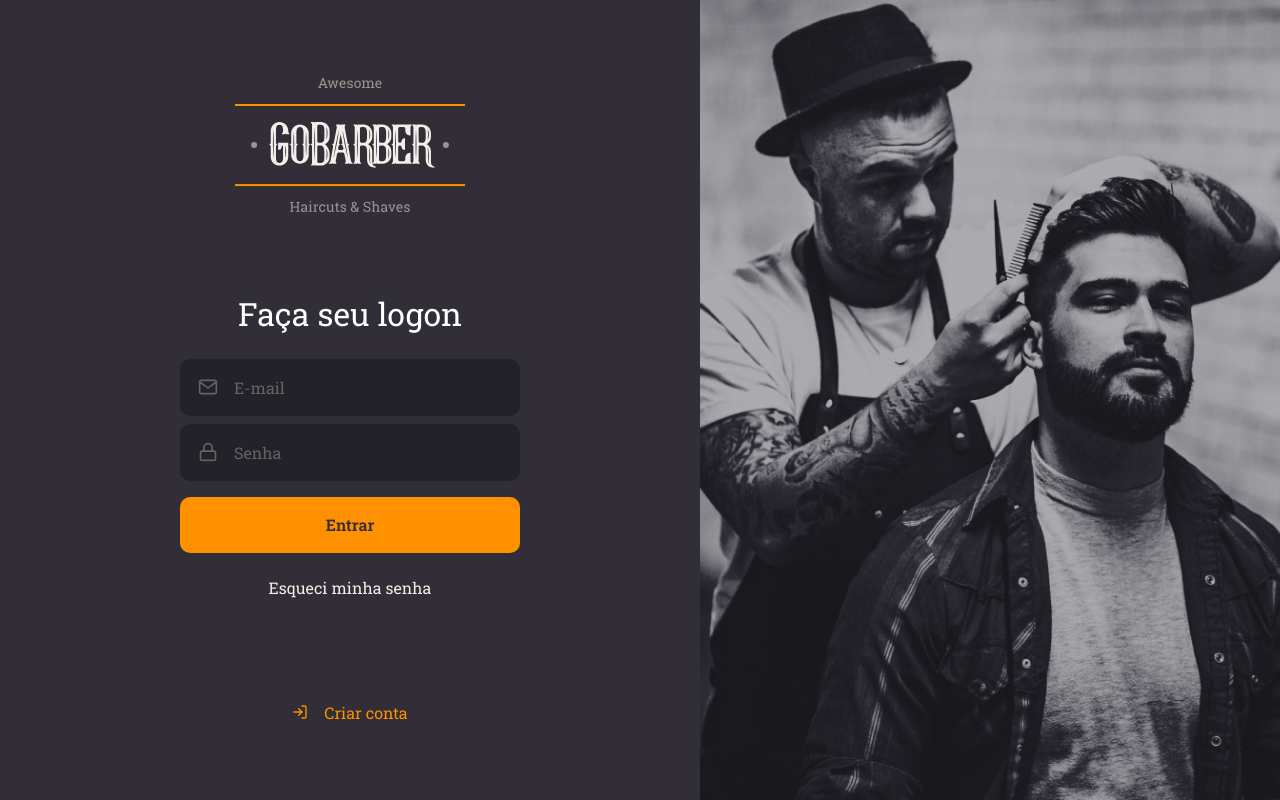
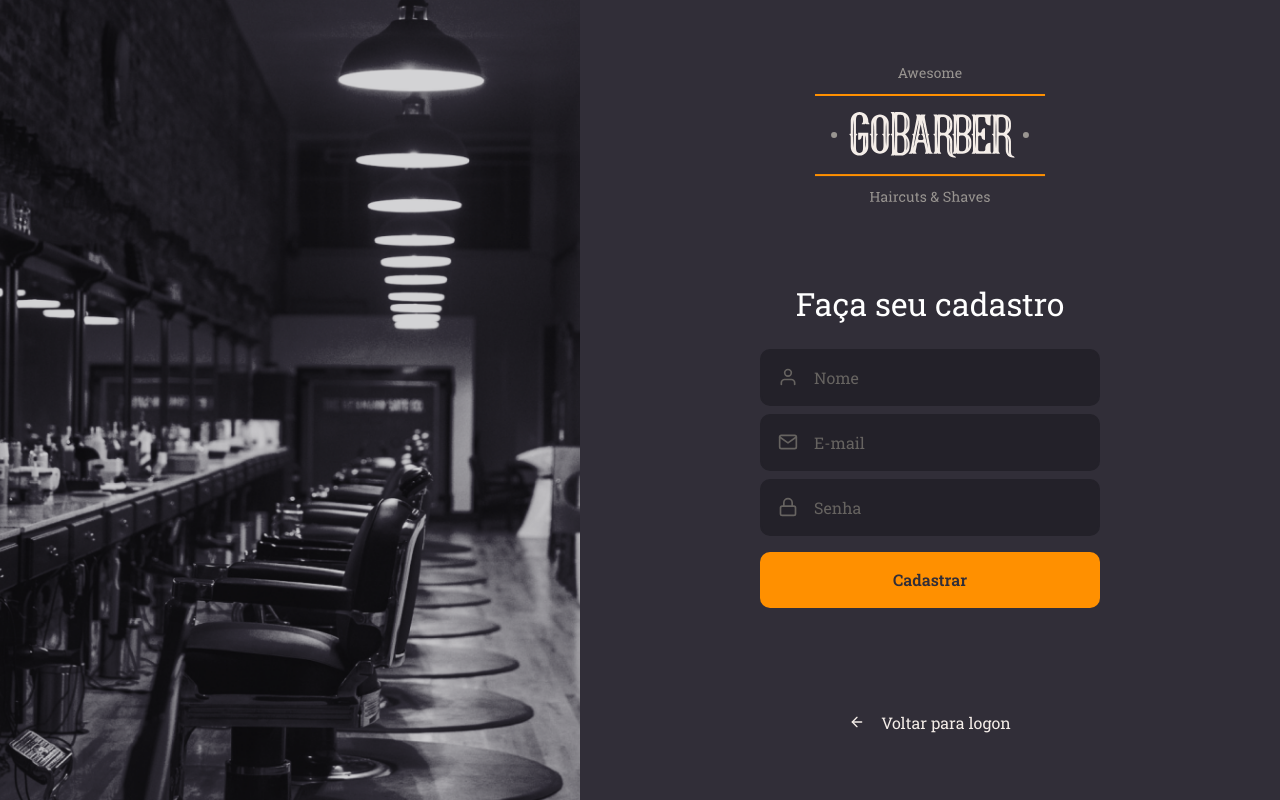
Before and after one commit to RicardoDalcin/gobarber-web, a React (Create React App) app: page / in a window 1280 px wide. Built offline with nearby package versions, Linux system fonts and the light colour scheme.

Commit message:
Create SignUp page

```diff
--- a/src/App.tsx
+++ b/src/App.tsx
@@ -2,10 +2,11 @@
 
 import GlobalStyles from './styles/global';
 import SignIn from './pages/SignIn';
+import SignUp from './pages/SignUp';
 
 const App: React.FC = () => (
   <>
-    <SignIn />
+    <SignUp />
     <GlobalStyles />
   </>
 );
--- /dev/null
+++ b/src/pages/SignUp/index.tsx
@@ -0,0 +1,44 @@
+import React from 'react';
+import { FiArrowLeft, FiMail, FiUser, FiLock } from 'react-icons/fi';
+
+import logoImg from '../../assets/logo.svg';
+import { Container, Content, Background } from './styles';
+
+import Input from '../../components/Input';
+import Button from '../../components/Button';
+
+const SignUp: React.FC = () => {
+  return (
+    <Container>
+      <Background />
+
+      <Content>
+        <img src={logoImg} alt="GoBarber" />
+
+        <form>
+          <h1>Faça seu cadastro</h1>
+
+          <Input icon={FiUser} name="name" placeholder="Nome" />
+
+          <Input icon={FiMail} name="email" placeholder="E-mail" />
+
+          <Input
+            icon={FiLock}
+            name="password"
+            placeholder="Senha"
+            type="password"
+          />
+
+          <Button type="submit">Cadastrar</Button>
+        </form>
+
+        <a href="signup">
+          <FiArrowLeft />
+          Voltar para logon
+        </a>
+      </Content>
+    </Container>
+  );
+};
+
+export default SignUp;
--- /dev/null
+++ b/src/pages/SignUp/styles.ts
@@ -0,0 +1,69 @@
+import styled from 'styled-components';
+import { shade } from 'polished';
+
+import signUpBackgroundImg from '../../assets/sign-up-background.png';
+
+export const Container = styled.div`
+  height: 100vh;
+
+  display: flex;
+  align-items: stretch;
+`;
+
+export const Content = styled.div`
+  display: flex;
+  flex-direction: column;
+  align-items: center;
+
+  place-content: center;
+
+  width: 100%;
+  max-width: 700px;
+
+  form {
+    margin: 80px 0;
+    width: 340px;
+    text-align: center;
+
+    h1 {
+      margin-bottom: 24px;
+    }
+
+    a {
+      color: #f4ede8;
+      display: block;
+      margin-top: 24px;
+      text-decoration: none;
+      transition: color 0.2s;
+
+      &:hover {
+        color: ${shade(0.2, '#f4ede8')};
+      }
+    }
+  }
+
+  > a {
+    color: #f4ede8;
+    display: block;
+    margin-top: 24px;
+    text-decoration: none;
+    transition: color 0.2s;
+
+    display: flex;
+    align-items: center;
+
+    &:hover {
+      color: ${shade(0.2, '#f4ede8')};
+    }
+
+    svg {
+      margin-right: 16px;
+    }
+  }
+`;
+
+export const Background = styled.div`
+  flex: 1;
+  background: url(${signUpBackgroundImg}) no-repeat center;
+  background-size: cover;
+`;
```
Also changed, not shown: src/assets/sign-up-background.png (added).
